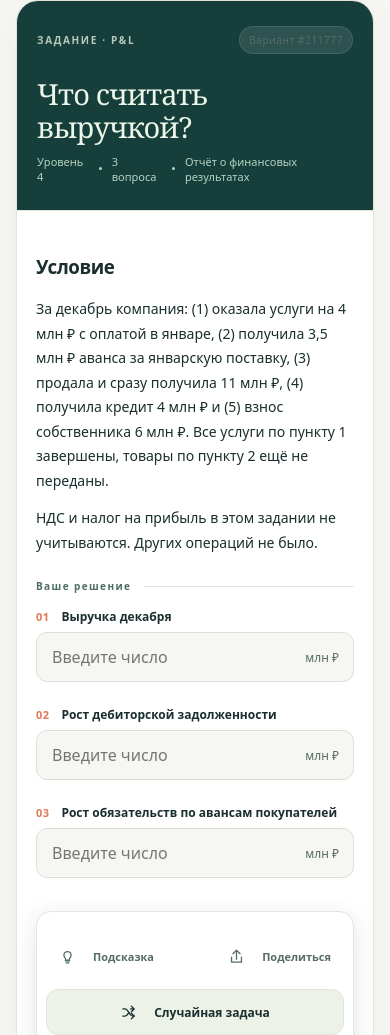
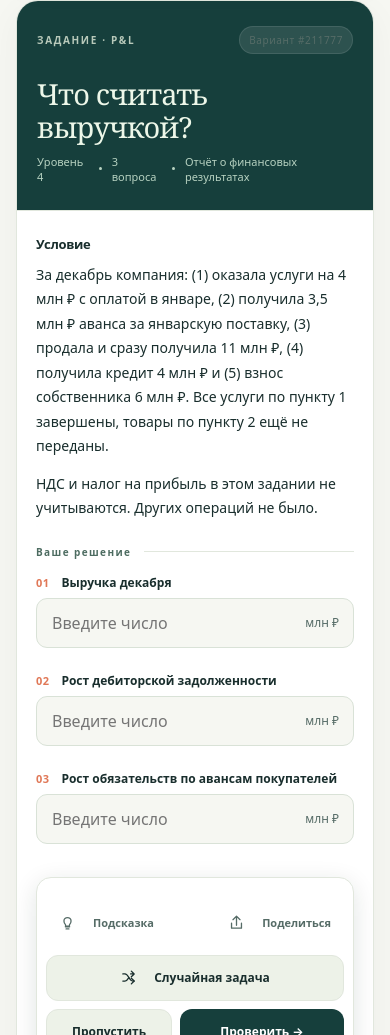
Before and after one commit to kuznetzdev/finances_and_projects, a website with bundled scripts: page site/index.html in a window 390 px wide. Shown: the part 929-1964 px from the top of the page. Built offline with nearby package versions, Linux system fonts and the light colour scheme.

Commit message:
style: readable condition heading and accessible disabled-answer contrast

```diff
--- a/site/workbench.css
+++ b/site/workbench.css
@@ -116,6 +116,10 @@
 .task-meta { color:var(--muted);font-size:12px;gap:9px; }
 .task-meta i { background:var(--muted); }
 .task-body { padding:23px 27px 20px; }
+.task-story-heading {
+  margin:0 0 9px;font:730 13px/1.45 var(--font-ui);
+  color:var(--ink);
+}
 .task-story, .task-story-long {
   font-size:15px;line-height:1.7;max-width:var(--work-reading);
 }
@@ -175,6 +179,7 @@
   text-align:left;font-size:14px;
 }
 #content[data-page="quiz"] .quiz-option:hover:not(:disabled) { background:var(--paper2); }
+#content[data-page="quiz"] .quiz-option:disabled { opacity:1;cursor:default; }
 #content[data-page="quiz"] .quiz-option.correct {
   background:color-mix(in srgb,var(--ok) 9%,var(--paper));
   box-shadow:inset 3px 0 0 var(--ok);
@@ -287,6 +292,8 @@
   #content[data-page="glossary"] .term-list { grid-template-columns:1fr; }
   #content[data-page="paradoxes"] .paradox-detail { padding:18px 16px; }
   #content[data-page="progress"] .stat-tile { padding:9px 12px; }
+  #content[data-page="paradoxes"] .paradox-row-text strong { font-size:14px; }
+  .task-story-heading { font-size:13px; }
   .mobile-navigation { box-shadow:none; }
 }
 @media(max-width:600px) {
```
